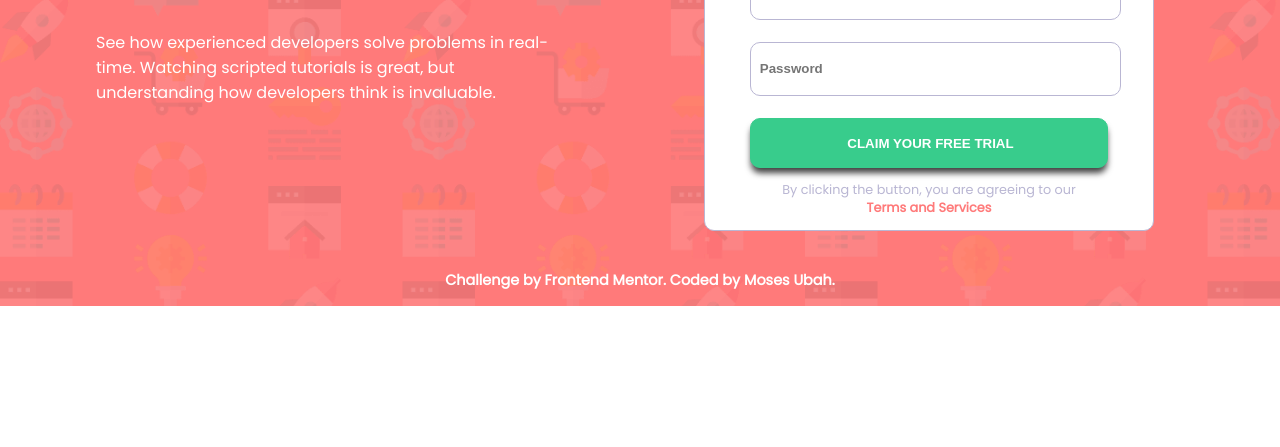
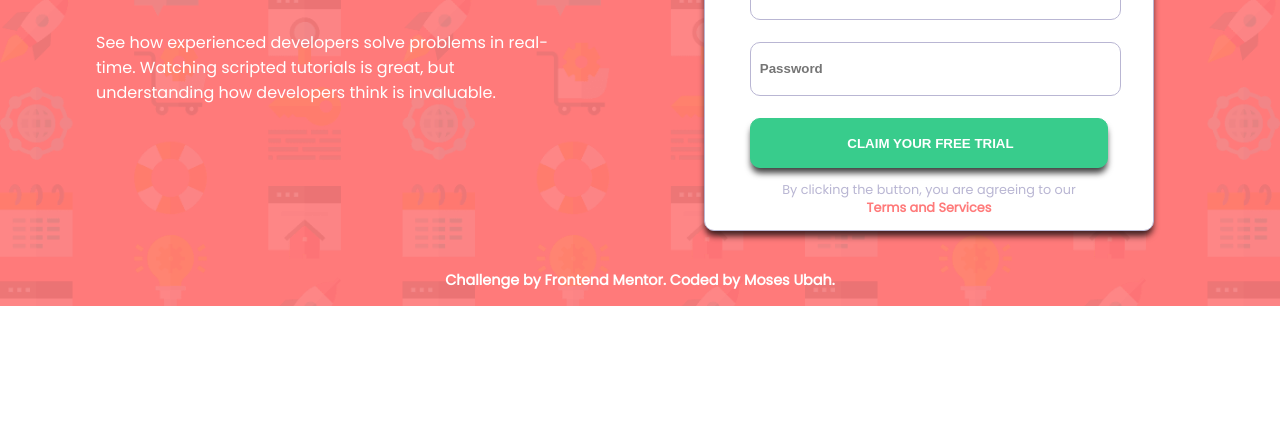
Before and after one commit to mohzys23/intro-signup-form-master, a plain HTML site: page intro-component-with-signup-form/index.html in a window 1280 px wide. Shown: the part 353-800 px from the top of the page. Drawn offline with Linux system fonts and the light colour scheme.

Commit message:
Update style.css

```diff
--- a/intro-component-with-signup-form/style.css
+++ b/intro-component-with-signup-form/style.css
@@ -240,6 +240,9 @@ box-shadow: 0px 6px 6px -1px rgba(0,0,0,0.75);
       border: 1px solid hsl(246, 25%, 77%);
       border-radius: 10px;
       background-color: white;
+      box-shadow: -webkit-box-shadow: 0px 6px 6px -1px rgba(0,0,0,0.75);
+-moz-box-shadow: 0px 6px 6px -1px rgba(0,0,0,0.75);
+box-shadow: 0px 6px 6px -1px rgba(0,0,0,0.75);
     }
 
     input {
```
